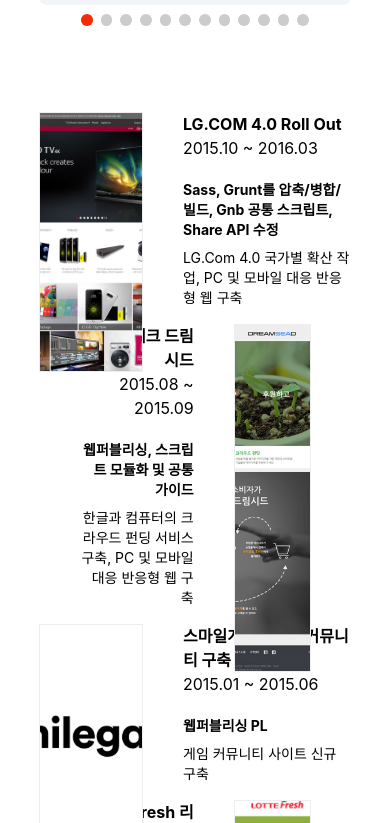
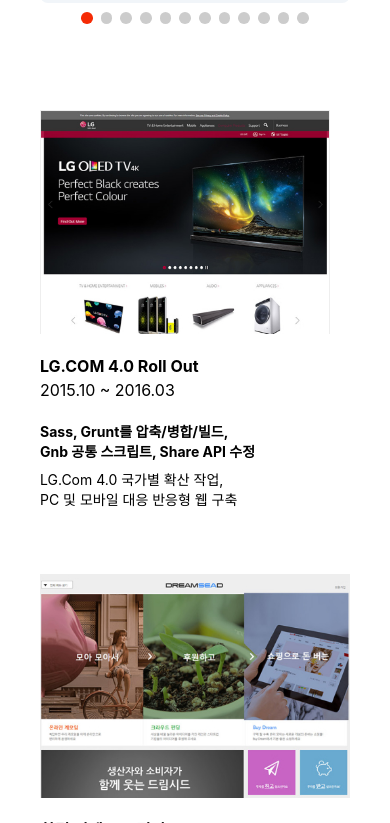
Before and after one commit to mylko72/react-home, a React (Create React App) app: page / in a window 390 px wide. Shown: the part 4201-5024 px from the top of the page. Built offline with nearby package versions, Linux system fonts and the light colour scheme; a web font is replaced by a local one.

Commit message:
WorkLists.jsx 수정

```diff
--- a/public/data/works.json
+++ b/public/data/works.json
@@ -190,7 +190,7 @@
       "url":[]
     },
     {
-      "project":"스마일게이트 게임커뮤니티 구축",
+      "project":"스마일게이트 게임 커뮤니티 구축",
       "thumbnail":"/images/thumb_smilegate_img.jpg",
       "images":[
 
--- a/src/components/MyWork.jsx
+++ b/src/components/MyWork.jsx
@@ -71,7 +71,7 @@
             <p className="app__message-desc text-3xl sm:text-4xl xl:text-5xl 2xl:text-6xl" data-effect="slide-down">My Works</p>
         </div>
       </div>
-      <div className="size-4/5 lg:size-3/4 2xl:size-3/5 2xl:mr-24" onMouseEnter={() => setHover(true)} onMouseLeave={() => setHover(false)}>
+      <div className="size-full px-10 sm:px-5 lg:px-10 2xl:size-3/5 2xl:px-0 2xl:mr-24" onMouseEnter={() => setHover(true)} onMouseLeave={() => setHover(false)}>
         <div className='app__main-swiper'>
           { isLoading && <p>Loading...</p>}
           { error && <p>Something is wrong</p>}
--- a/src/components/WorkLists.jsx
+++ b/src/components/WorkLists.jsx
@@ -31,23 +31,23 @@
 
     return (
         <div className='more-list'>
-            <ul className=''>
+            <ul className='grid grid-cols-1 md:grid-cols-2'>
                 {
                     works.map((work, index) => {
                         if(index >= size){
                             return (
-                                <li className={`work-item flex gap-x-10 mb-20 -mt-48 ` + (oddRow(index) ? 'flex-row' : 'flex-row-reverse py-16 px-10')} key={index}>
-                                    <div ref={el => itemRef.current[index] = el} className='work-img flex-none w-1/3 overflow-hidden cursor-pointer' onClick={() => goToSite(work.url[0])}  onMouseEnter={() => onHandleOver(index)} onMouseLeave={() => onHandleOut(index)}>
-                                        <img ref={el => imgRef.current[index] = el} className="object-cover w-full h-full" data-src={work.thumbnail} alt={work.project} data-transform="translate(0, 30px)" data-duration="1s" data-effect="slide-up" />
+                                <li className={`work-item flex gap-x-10 ` + (!oddRow(index) ? 'flex-row pl-5 mt-20 md:mt-36' : 'flex-row-reverse pt-20 md:pt-10 pr-5')} key={index}>
+                                    <div ref={el => itemRef.current[index] = el} className='work-img flex-none w-1/2 overflow-hidden cursor-pointer' onClick={() => goToSite(work.url[0])}  onMouseEnter={() => onHandleOver(index)} onMouseLeave={() => onHandleOut(index)}>
+                                        <img ref={el => imgRef.current[index] = el} className="object-contain w-full h-auto" data-src={work.thumbnail} alt={work.project} data-transform="translate(0, 30px)" data-duration="1s" data-effect="slide-up" />
                                     </div>
-                                    <div className={`flex flex-col ` + (!oddRow(index) && 'items-end')}>
-                                        <div className={`work-desc w-full mb-5 ` + (!oddRow(index) && 'text-right')}>
-                                            <p className="tit text-md md:text-xl 2xl:text-xl line-clamp-2">{ work.project }</p>
+                                    <div className={`work-info flex flex-col w-1/2 ` + (oddRow(index) && 'items-end')}>
+                                        <div className={`work-desc w-full mb-5 ` + (oddRow(index) && 'text-right')}>
+                                            <p className="tit text-md md:text-xl 2xl:text-xl line-clamp-2 text-balance">{ work.project }</p>
                                             <p className="desc text-md md:text-base 2xl:text-xl">{ work.date }</p>
                                         </div>
-                                        <div className={`mb-16 ` + (!oddRow(index) && 'text-right')}>
-                                            <p className='mb-2 text-sm font-bold'>{ work.task }</p>
-                                            <p className='text-sm'>{ work.desc }</p>
+                                        <div className={`work-etc mb-16 ` + (oddRow(index) && 'text-right')}>
+                                            <p className='mb-2 text-sm font-bold text-balance'>{ work.task }</p>
+                                            <p className='text-sm text-balance'>{ work.desc }</p>
                                         </div>
                                     </div>
                                 </li>
--- a/src/index.css
+++ b/src/index.css
@@ -595,7 +595,7 @@
 }
 
 
-.more-list > ul .work-img::before {
+/* .more-list > ul .work-img::before {
   content: '';
   position:absolute;
   left: 0;
@@ -611,7 +611,7 @@
 
 .more-list > ul .work-img.hover::before {
   background-color: rgba(0, 0, 0, .5);
-}
+} */
 
 .more-list > ul .work-img.hover img {
   transition-duration: .5s !important;
@@ -915,6 +915,27 @@
   }
 }
 
+@media (max-width: 480px) {
+  .more-list > ul li:first-child {
+    @apply pt-0
+  }
+
+  .more-list > ul .work-item {
+    @apply flex-col mt-0 pt-0 pl-0
+  }
+
+  .more-list > ul .work-img {
+    @apply w-full h-56
+  }
+  .more-list > ul .work-info {
+    @apply w-full mt-5
+  }
+
+  .more-list > ul .work-desc, .more-list > ul .work-etc {
+    @apply text-left
+  }
+}
+
 @media (max-width: 414px) {
   #scroll-section-0 .app__main-message {@apply text-3xl}
   #scroll-section-4 .app__main-images .app__sticky-elem.main-image-a2,
```
